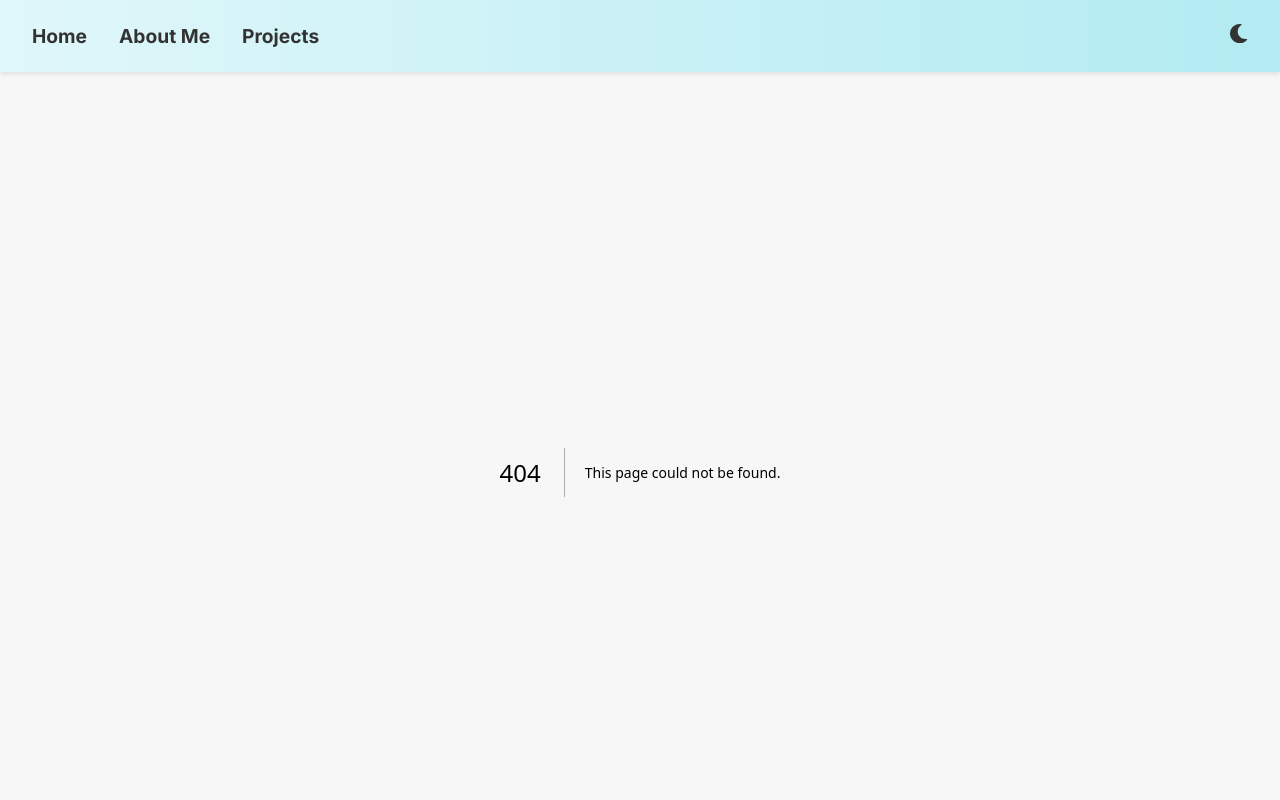
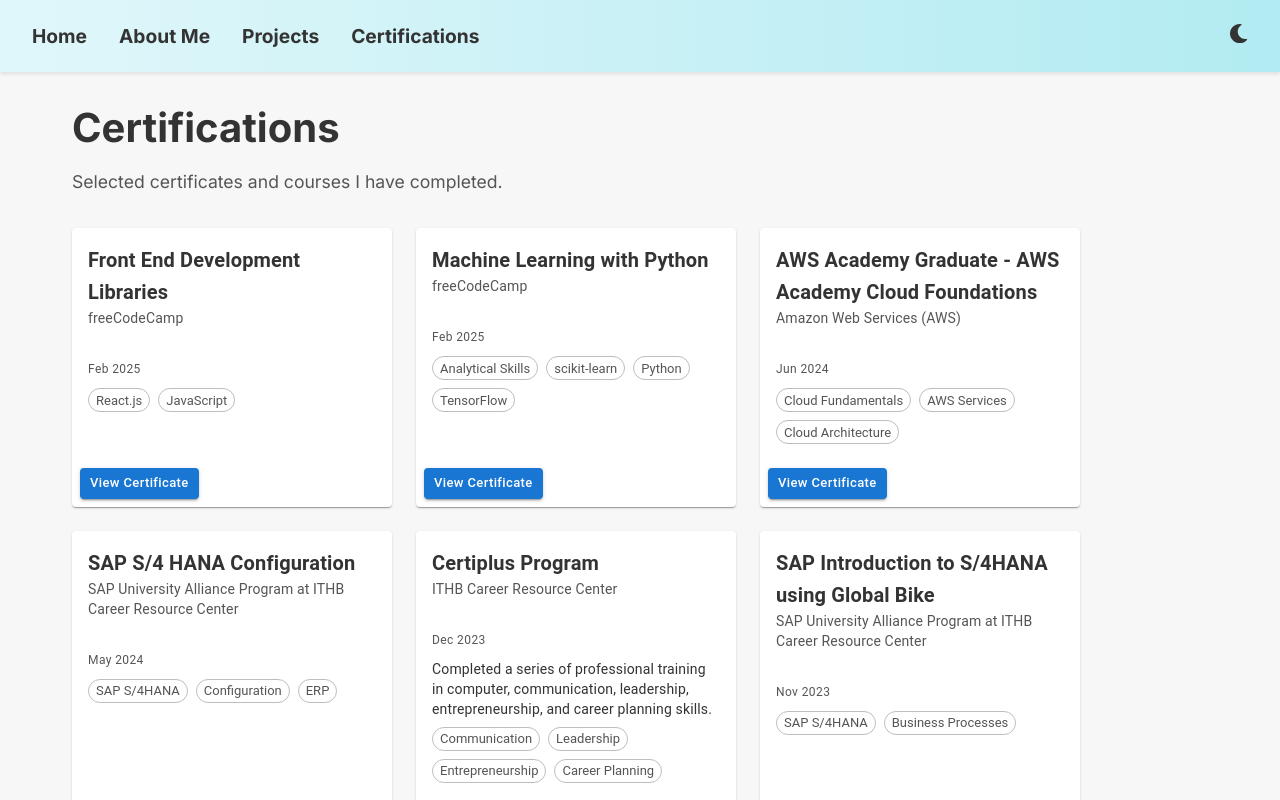
Before and after one commit to StefanusTitan/portfolio-website, a Next.js app: page /certifications in a window 1280 px wide. Before the commit this address had no page. Shown: the top 800 px of the page. Built offline with nearby package versions, Linux system fonts and the light colour scheme.

Commit message:
refactor Footer and Header components; update footer text and add certifications navigation link, create Certifications page with MUI cards for displaying certificates

```diff
--- a/components/Footer.jsx
+++ b/components/Footer.jsx
@@ -9,7 +9,7 @@
           reserved.
         </p>
         <p style={{ fontSize: "0.9rem", margin: "0.3rem 0" }}>
-          Built with React & Next.js
+          Built with React, Next.js, and MUI
         </p>
         <div className="social-links">
           <a href="mailto:stefanustitan@example.com" className="email-link">
--- a/components/Header.jsx
+++ b/components/Header.jsx
@@ -18,6 +18,9 @@
             </li>
             <li className="nav-item">
               <Link href="/projects">Projects</Link>
+            </li>
+            <li className="nav-item">
+              <Link href="/certifications">Certifications</Link>
             </li>
           </ul>
         </nav>
--- /dev/null
+++ b/pages/certifications.jsx
@@ -0,0 +1,135 @@
+import React from 'react';
+import Head from 'next/head';
+import styles from '../styles/Home.module.css';
+import {
+  Card,
+  CardContent,
+  CardActions,
+  CardHeader,
+  Typography,
+  Grid,
+  Chip,
+  Button,
+  Link as MuiLink,
+  Box,
+  CardActionArea
+} from '@mui/material';
+
+const Certifications = () => {
+  const certs = [
+    {
+      title: 'Front End Development Libraries',
+      issuer: 'freeCodeCamp',
+      issued: 'Feb 2025',
+      skills: ['React.js', 'JavaScript'],
+      link: 'https://www.freecodecamp.org/certification/stefanustitan/front-end-development-libraries',
+    },
+    {
+      title: 'Machine Learning with Python',
+      issuer: 'freeCodeCamp',
+      issued: 'Feb 2025',
+      skills: ['Analytical Skills', 'scikit-learn', 'Python', 'TensorFlow'],
+      link: 'https://www.freecodecamp.org/certification/stefanustitan/machine-learning-with-python-v7',
+    },
+    {
+      title: 'AWS Academy Graduate - AWS Academy Cloud Foundations',
+      issuer: 'Amazon Web Services (AWS)',
+      issued: 'Jun 2024',
+      skills: ['Cloud Fundamentals', 'AWS Services', 'Cloud Architecture'],
+      link: 'https://www.credly.com/badges/451fb210-8f07-410b-b5ac-202ad043ba38/linked_in_profile',
+    },
+    {
+      title: 'SAP S/4 HANA Configuration',
+      issuer: 'SAP University Alliance Program at ITHB Career Resource Center',
+      issued: 'May 2024',
+      skills: ['SAP S/4HANA', 'Configuration', 'ERP'],
+    },
+    {
+      title: 'Certiplus Program',
+      issuer: 'ITHB Career Resource Center',
+      issued: 'Dec 2023',
+      description:
+        'Completed a series of professional training in computer, communication, leadership, entrepreneurship, and career planning skills.',
+      skills: ['Communication', 'Leadership', 'Entrepreneurship', 'Career Planning'],
+    },
+    {
+      title: 'SAP Introduction to S/4HANA using Global Bike',
+      issuer: 'SAP University Alliance Program at ITHB Career Resource Center',
+      issued: 'Nov 2023',
+      skills: ['SAP S/4HANA', 'Business Processes'],
+    },
+  ];
+
+  return (
+    <div className={styles.homeContainer}>
+      <Head>
+        <title>Certifications | Stefanus Titan</title>
+        <meta name="description" content="Certifications and courses completed by Stefanus Titan" />
+      </Head>
+
+      <main className={styles.main}>
+        <h1 className={styles.title}>Certifications</h1>
+        <p className={styles.description}>Selected certificates and courses I have completed.</p>
+
+        <section>
+          <Grid container spacing={3} justifyContent="flex-start">
+            {certs.map((c, idx) => (
+              <Grid item xs={12} sm={6} md={4} key={idx} sx={{ display: 'flex', justifyContent: 'center' }}>
+                <Card sx={{ width: 320, maxWidth: '100%', display: 'flex', flexDirection: 'column', backgroundColor: 'var(--card-bg)' }}>
+
+                  <CardHeader
+                    title={
+                      <Typography variant="h6" component="div" sx={{ fontWeight: 600, color: 'var(--text)' }}>
+                        {c.title}
+                      </Typography>
+                    }
+                    subheader={
+                      <Typography variant="body2" component="div" sx={{ color: 'var(--text-secondary)' }}>
+                        {c.issuer}
+                      </Typography>
+                    }
+                  />
+                  <CardContent sx={{ flexGrow: 1 }}>
+                    <Typography variant="caption" sx={{ display: 'block', mb: 1, color: 'var(--text-secondary)' }}>
+                      {c.issued}
+                    </Typography>
+                    {c.description && (
+                      <Typography variant="body2" sx={{ mb: 1, color: 'var(--text)' }}>
+                        {c.description}
+                      </Typography>
+                    )}
+
+                    {c.skills && c.skills.length > 0 && (
+                      <Box sx={{ mt: 1, display: 'flex', gap: 1, flexWrap: 'wrap' }}>
+                        {c.skills.map((s, i) => (
+                          <Chip
+                            key={i}
+                            label={s}
+                            variant="outlined"
+                            size="small"
+                            sx={{ color: 'var(--text-secondary)' }}
+                          />
+                        ))}
+                      </Box>
+                    )}
+                  </CardContent>
+                  {c.link ? (
+                    <CardActions>
+                      <MuiLink href={c.link} target="_blank" rel="noopener noreferrer" underline="none">
+                        <Button size="small" color="primary" variant="contained" sx={{ textTransform: 'none' }}>
+                          View Certificate
+                        </Button>
+                      </MuiLink>
+                    </CardActions>
+                  ) : null}
+                </Card>
+              </Grid>
+            ))}
+          </Grid>
+        </section>
+      </main>
+    </div>
+  );
+};
+
+export default Certifications;
```
